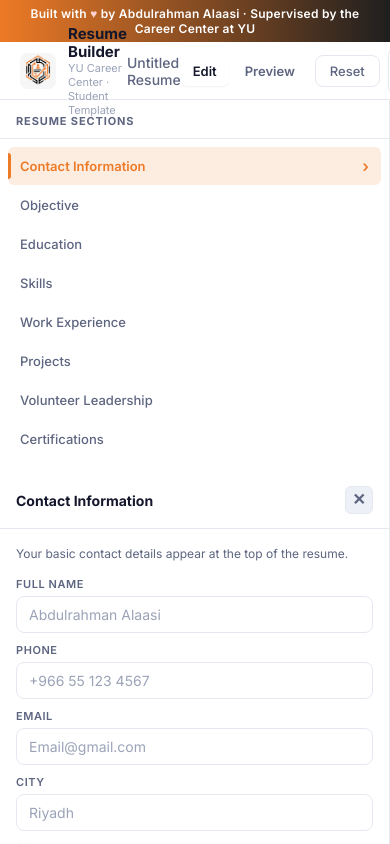
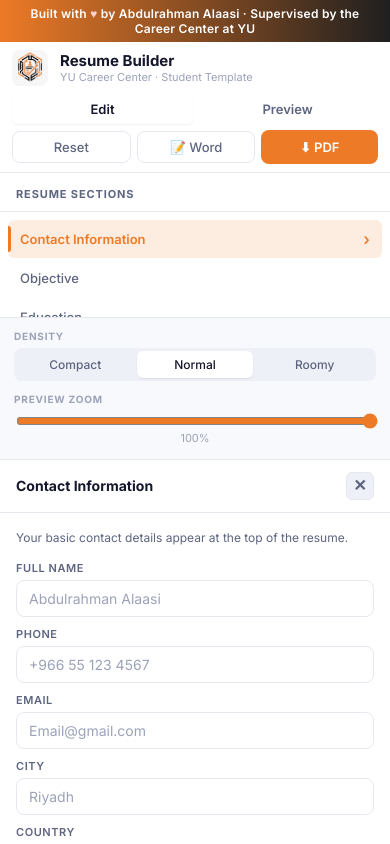
Before and after one commit to AbdulrahmanAlaasi/resume-builder, a Next.js app: page / in a window 390 px wide. Built offline with nearby package versions, Linux system fonts and the light colour scheme.

Commit message:
fix responsive resume preview and sections

```diff
--- a/app/components/layout/BuilderPanel.tsx
+++ b/app/components/layout/BuilderPanel.tsx
@@ -8,7 +8,6 @@
 import EducationForm       from '../form/EducationForm';
 import SkillsForm          from '../form/SkillsForm';
 import ExperienceForm      from '../form/ExperienceForm';
-import ProjectsForm        from '../form/ProjectsForm';
 import VolunteerForm       from '../form/VolunteerForm';
 import CertificationsForm  from '../form/CertificationsForm';
 import ExtracurricularForm from '../form/ExtracurricularForm';
@@ -20,7 +19,7 @@
   education:       EducationForm,
   skills:          SkillsForm,
   experience:      ExperienceForm,
-  projects:        ProjectsForm,
+  projects:        ExperienceForm,
   volunteer:       VolunteerForm,
   certifications:  CertificationsForm,
   extracurricular: ExtracurricularForm,
@@ -34,7 +33,9 @@
 export default function BuilderPanel() {
   const { activeSection, closeDetailPanel } = useResumeStore();
   const FormComp  = FORM_BY_SECTION[activeSection];
-  const label     = SECTIONS.find((s) => s.id === activeSection)?.label ?? 'Section';
+  const label     = activeSection === 'projects'
+    ? 'Experience & Projects'
+    : SECTIONS.find((s) => s.id === activeSection)?.label ?? 'Section';
 
   return (
     <aside className="builder-panel" style={{
--- a/app/components/layout/TopBar.tsx
+++ b/app/components/layout/TopBar.tsx
@@ -14,12 +14,12 @@
   fileTitle, mobileTab, onMobileTabChange, onReset, onExportDocx, onExportPdf, exporting,
 }: Props) {
   return (
-    <header style={{
+    <header className="top-bar" style={{
       background: 'var(--surface)', borderBottom: '1px solid var(--border)',
       padding: '0 20px', height: 58, display: 'flex', alignItems: 'center',
       justifyContent: 'space-between', flexShrink: 0, zIndex: 10,
     }}>
-      <div style={{ display: 'flex', alignItems: 'center', gap: 12 }}>
+      <div className="top-brand" style={{ display: 'flex', alignItems: 'center', gap: 12 }}>
         {/* Logo. Place the file at public/logo.png — Cloudflare Pages serves it at /logo.png */}
         <img
           src="/logo.png"
@@ -35,11 +35,11 @@
         </div>
       </div>
 
-      <div style={{ fontSize: 14, fontWeight: 500, color: 'var(--text-secondary)' }}>
+      <div className="top-title" style={{ fontSize: 14, fontWeight: 500, color: 'var(--text-secondary)' }}>
         {fileTitle}
       </div>
 
-      <div style={{ display: 'flex', alignItems: 'center', gap: 8 }}>
+      <div className="top-actions" style={{ display: 'flex', alignItems: 'center', gap: 8 }}>
         <div className="mobile-tabs" style={{ display: 'none', gap: 4 }}>
           {(['edit', 'preview'] as const).map((t) => (
             <button
--- a/app/components/preview/ResumePreview.tsx
+++ b/app/components/preview/ResumePreview.tsx
@@ -14,9 +14,9 @@
 
 function buildStyles(settings: ResumeSettings) {
   const densityMap = {
-    compact: { lineHeight: 1.18, padding: '0.5in 0.6in',  sectionGap: 2, bodySize: '10.5pt' },
-    normal:  { lineHeight: 1.3,  padding: '0.6in 0.7in',  sectionGap: 4, bodySize: '11pt'   },
-    roomy:   { lineHeight: 1.5,  padding: '0.75in 0.85in', sectionGap: 6, bodySize: '11.5pt' },
+    compact: { lineHeight: 1.18, padding: '0.55in 0.7in', sectionGap: 2, bodySize: '10.5pt' },
+    normal:  { lineHeight: 1.3,  padding: '0.75in 0.9in', sectionGap: 4, bodySize: '11pt'   },
+    roomy:   { lineHeight: 1.5,  padding: '0.85in 1in',   sectionGap: 6, bodySize: '11.5pt' },
   } as const;
   const d = densityMap[settings.density];
   const paper = settings.paperSize === 'a4'
@@ -70,11 +70,24 @@
   );
 }
 
+function LabelledBullet({ label, text, s }: { label: string; text: string; s: S }) {
+  const clean = text.trim();
+  if (!clean) return null;
+  return (
+    <ul style={s.bulletList}>
+      <li style={s.bulletItem}>
+        <span style={{ fontWeight: 700 }}>{label}</span>{' '}
+        {clean}
+      </li>
+    </ul>
+  );
+}
+
 function normalizeLinkedIn(url: string): { href: string; label: string } | null {
   const raw = url.trim();
   if (!raw) return null;
   const href = raw.startsWith('http') ? raw : `https://${raw}`;
-  const label = raw.replace(/^https?:\/\//, '');
+  const label = 'LinkedIn';
   return { href, label };
 }
 
@@ -153,13 +166,11 @@
               <div style={s.row}>
                 <span style={s.italicLeft}>{edu.degree || '[Your Degree Program]'}</span>
                 <span style={s.italicRight}>
-                  {edu.graduationDate ? `Expected Graduation: ${edu.graduationDate}` : ''}
+                  {edu.graduationDate ? `Expected Graduation ${edu.graduationDate}` : ''}
                 </span>
               </div>
-              <BulletList s={s} items={[
-                edu.relevantCoursework.trim() ? `Relevant Coursework: ${edu.relevantCoursework}` : '',
-                edu.awards,
-              ]} />
+              <LabelledBullet s={s} label="Relevant Coursework" text={edu.relevantCoursework} />
+              <BulletList s={s} items={[edu.awards]} />
             </div>
           ))}
           <div style={s.rule} />
@@ -223,9 +234,7 @@
       {/* VOLUNTEER */}
       {showVolunteer && (
         <>
-          <div style={s.sectionHeader}>
-            VOLUNTEER LEADERSHIP <span style={{ fontWeight: 400, textTransform: 'none' }}>[OPTIONAL]</span>
-          </div>
+          <div style={s.sectionHeader}>VOLUNTEER LEADERSHIP</div>
           <BulletList s={s} items={volunteers.map((v) => v.text)} />
           <div style={s.rule} />
         </>
@@ -234,9 +243,7 @@
       {/* CERTIFICATIONS */}
       {showCerts && (
         <>
-          <div style={s.sectionHeader}>
-            CERTIFICATIONS <span style={{ fontWeight: 400, textTransform: 'none' }}>[IF APPLICABLE]</span>
-          </div>
+          <div style={s.sectionHeader}>CERTIFICATIONS</div>
           <BulletList s={s} items={certifications.map((c) => c.text)} />
           <div style={s.rule} />
         </>
@@ -249,13 +256,13 @@
           <ul style={s.bulletList}>
             {clubs.length > 0 && (
               <li style={s.bulletItem}>
-                <span style={{ fontWeight: 700 }}>Clubs:</span>{' '}
+                <span style={{ fontWeight: 700 }}>Clubs</span>{' '}
                 {clubs.map((c) => c.text).join('; ')}
               </li>
             )}
             {interests.length > 0 && (
               <li style={s.bulletItem}>
-                <span style={{ fontWeight: 700 }}>Interests:</span>{' '}
+                <span style={{ fontWeight: 700 }}>Interests</span>{' '}
                 {interests.map((i) => i.text).join('; ')}
               </li>
             )}
--- a/app/globals.css
+++ b/app/globals.css
@@ -185,6 +185,9 @@
   text-align: left;
   cursor: pointer;
   transition: all 0.15s;
+}
+.section-nav-btn span:first-child {
+  min-width: 0;
 }
 .section-nav-btn:hover {
   background: var(--surface-soft);
@@ -429,3 +432,78 @@
   to   { opacity: 1; transform: translateY(0); }
 }
 .fade-in-up { animation: fadeInUp 0.25s ease both; }
+
+@media (max-width: 980px) {
+  .section-nav-panel {
+    max-height: none;
+  }
+
+  .section-nav-list {
+    overflow-y: auto;
+  }
+
+  .section-nav-footer {
+    margin-top: 0;
+  }
+
+  .builder-panel-head {
+    padding: 12px 16px;
+  }
+
+  .builder-panel-body {
+    min-height: 0;
+  }
+
+  .preview-area {
+    padding: 12px 10px !important;
+  }
+}
+
+@media (max-width: 720px) {
+  .top-bar {
+    height: auto !important;
+    min-height: 58px;
+    padding: 8px 12px !important;
+    gap: 8px;
+    flex-wrap: wrap;
+  }
+
+  .top-brand {
+    min-width: 0;
+    flex: 1 1 auto;
+  }
+
+  .top-title {
+    display: none;
+  }
+
+  .top-actions {
+    width: 100%;
+    justify-content: space-between;
+    gap: 6px !important;
+  }
+
+  .top-actions .mobile-tabs {
+    flex: 1 1 140px;
+  }
+
+  .top-actions > button {
+    flex: 0 0 auto;
+    padding-left: 10px;
+    padding-right: 10px;
+  }
+}
+
+@media (max-width: 420px) {
+  .top-actions {
+    flex-wrap: wrap;
+  }
+
+  .top-actions .mobile-tabs {
+    flex-basis: 100%;
+  }
+
+  .top-actions > button {
+    flex: 1 1 0;
+  }
+}
--- a/app/lib/constants.ts
+++ b/app/lib/constants.ts
@@ -9,10 +9,9 @@
   { id: 'objective',       label: 'Objective'            },
   { id: 'education',       label: 'Education'            },
   { id: 'skills',          label: 'Skills'               },
-  { id: 'experience',      label: 'Work Experience'      },
-  { id: 'projects',        label: 'Projects'             },
-  { id: 'volunteer',       label: 'Volunteer Leadership' },
-  { id: 'certifications',  label: 'Certifications'       },
+  { id: 'experience',      label: 'Experience & Projects' },
+  { id: 'volunteer',       label: 'Volunteer Leadership (Optional)' },
+  { id: 'certifications',  label: 'Certifications (If Applicable)' },
   { id: 'extracurricular', label: 'Extracurricular'      },
 ];
 
--- a/app/lib/exportUtils.ts
+++ b/app/lib/exportUtils.ts
@@ -1,9 +1,10 @@
 import { ResumeData, ResumeSettings } from '../types/resume';
 import { DEFAULT_SETTINGS } from './constants';
 
-export async function exportToPDF() {
+export async function exportToPDF(settingsArg?: ResumeSettings) {
   const element = document.getElementById('resume-preview');
   if (!element) return;
+  const settings = settingsArg ?? DEFAULT_SETTINGS;
 
   // @ts-ignore — html2pdf has no types
   const html2pdf = (await import('html2pdf.js')).default;
@@ -13,7 +14,7 @@
     filename: 'resume.pdf',
     image:    { type: 'jpeg' as const, quality: 0.98 },
     html2canvas: { scale: 2, useCORS: true, letterRendering: true },
-    jsPDF:    { unit: 'in', format: 'letter', orientation: 'portrait' as const },
+    jsPDF:    { unit: 'in', format: settings.paperSize === 'a4' ? 'a4' : 'letter', orientation: 'portrait' as const },
   };
 
   html2pdf().set(opt).from(element).save();
@@ -32,7 +33,7 @@
   const raw = url.trim();
   if (!raw) return null;
   const href  = raw.startsWith('http') ? raw : `https://${raw}`;
-  const label = raw.replace(/^https?:\/\//, '');
+  const label = 'LinkedIn';
   return { href, label };
 }
 
@@ -67,7 +68,7 @@
     children: [],
   });
 
-  /** Section heading: BOLD UPPERCASE in the chosen accent colour, with trailing colon. */
+  /** Section heading: BOLD UPPERCASE in the chosen accent colour. */
   const sectionTitle = (text: string, suffix = '') => new Paragraph({
     spacing: { before: 80, after: 60 },
     children: [
@@ -80,6 +81,15 @@
     numbering: { reference: 'bullets', level: 0 },
     spacing:   { before: 20, after: 20 },
     children:  [new TextRun({ text, size: 22, font: FONT })],
+  });
+
+  const labelledBullet = (label: string, text: string) => new Paragraph({
+    numbering: { reference: 'bullets', level: 0 },
+    spacing:   { before: 20, after: 20 },
+    children: [
+      new TextRun({ text: label + ' ', bold: true, size: 22, font: FONT }),
+      new TextRun({ text, size: 22, font: FONT }),
+    ],
   });
 
   const RIGHT_TAB = TabStopPosition.MAX;
@@ -176,9 +186,9 @@
       children.push(boldRow(edu.university, '', edu.location));
       children.push(italicRow(
         edu.degree,
-        edu.graduationDate ? `Expected Graduation: ${edu.graduationDate}` : '',
+        edu.graduationDate ? `Expected Graduation ${edu.graduationDate}` : '',
       ));
-      if (edu.relevantCoursework.trim()) children.push(bullet(`Relevant Coursework: ${edu.relevantCoursework}`));
+      if (edu.relevantCoursework.trim()) children.push(labelledBullet('Relevant Coursework', edu.relevantCoursework));
       if (edu.awards.trim()) children.push(bullet(edu.awards));
     });
     children.push(HR());
@@ -219,7 +229,7 @@
   // Volunteer
   const filledVol = volunteers.filter((v) => v.text.trim());
   if (filledVol.length) {
-    children.push(sectionTitle('Volunteer Leadership', '[Optional]'));
+    children.push(sectionTitle('Volunteer Leadership'));
     filledVol.forEach((v) => children.push(bullet(v.text)));
     children.push(HR());
   }
@@ -227,7 +237,7 @@
   // Certifications
   const filledCerts = certifications.filter((c) => c.text.trim());
   if (filledCerts.length) {
-    children.push(sectionTitle('Certifications', '[If Applicable]'));
+    children.push(sectionTitle('Certifications'));
     filledCerts.forEach((c) => children.push(bullet(c.text)));
     children.push(HR());
   }
@@ -242,7 +252,7 @@
         numbering: { reference: 'bullets', level: 0 },
         spacing: { before: 20, after: 20 },
         children: [
-          new TextRun({ text: 'Clubs: ',                       bold: true, size: 22, font: FONT }),
+          new TextRun({ text: 'Clubs ',                        bold: true, size: 22, font: FONT }),
           new TextRun({ text: clubs.map((c) => c.text).join('; '), size: 22, font: FONT }),
         ],
       }));
@@ -252,7 +262,7 @@
         numbering: { reference: 'bullets', level: 0 },
         spacing: { before: 20, after: 20 },
         children: [
-          new TextRun({ text: 'Interests: ',                       bold: true, size: 22, font: FONT }),
+          new TextRun({ text: 'Interests ',                        bold: true, size: 22, font: FONT }),
           new TextRun({ text: interests.map((i) => i.text).join('; '), size: 22, font: FONT }),
         ],
       }));
@@ -280,7 +290,9 @@
     sections: [{
       properties: {
         page: {
-          size:   { width: 12240, height: 15840 },              // US Letter
+          size: settings.paperSize === 'a4'
+            ? { width: 11906, height: 16838 }
+            : { width: 12240, height: 15840 },
           margin: { top: 1080, right: 1296, bottom: 1080, left: 1296 },
         },
       },
--- a/app/page.tsx
+++ b/app/page.tsx
@@ -37,7 +37,8 @@
     setExporting('pdf');
     try {
       const { exportToPDF } = await import('./lib/exportUtils');
-      await exportToPDF();
+      const { settings }    = useResumeStore.getState();
+      await exportToPDF(settings);
     } finally { setExporting(null); }
   }, []);
 
@@ -91,11 +92,29 @@
 
       <style>{`
         @media (max-width: 980px) {
-          .body-grid          { grid-template-columns: 1fr !important; }
-          .section-nav-panel  { display: ${mobileTab === 'edit' ? 'flex' : 'none'} !important; width: 100% !important; }
-          .builder-panel      { display: ${mobileTab === 'edit' ? 'flex' : 'none'} !important; width: 100% !important; }
-          .preview-area       { display: ${mobileTab === 'preview' ? 'flex' : 'none'} !important; }
-          .mobile-tabs        { display: flex !important; }
+          .body-grid {
+            grid-template-columns: 1fr !important;
+            grid-template-rows: ${mobileTab === 'edit' && detailPanelOpen ? 'minmax(210px, 34vh) minmax(0, 1fr)' : '1fr'};
+          }
+          .section-nav-panel  {
+            display: ${mobileTab === 'edit' ? 'flex' : 'none'} !important;
+            width: 100% !important;
+            min-width: 0 !important;
+            border-right: 0 !important;
+            border-bottom: 1px solid var(--border) !important;
+          }
+          .builder-panel {
+            display: ${mobileTab === 'edit' && detailPanelOpen ? 'flex' : 'none'} !important;
+            width: 100% !important;
+            min-width: 0 !important;
+            min-height: 0 !important;
+            border-right: 0 !important;
+          }
+          .preview-area {
+            display: ${mobileTab === 'preview' ? 'flex' : 'none'} !important;
+            min-height: 0 !important;
+          }
+          .mobile-tabs { display: flex !important; }
         }
       `}</style>
     </div>
```
Also changed, not shown: app/components/form/ExperienceForm.tsx (+70 -2 lines).
